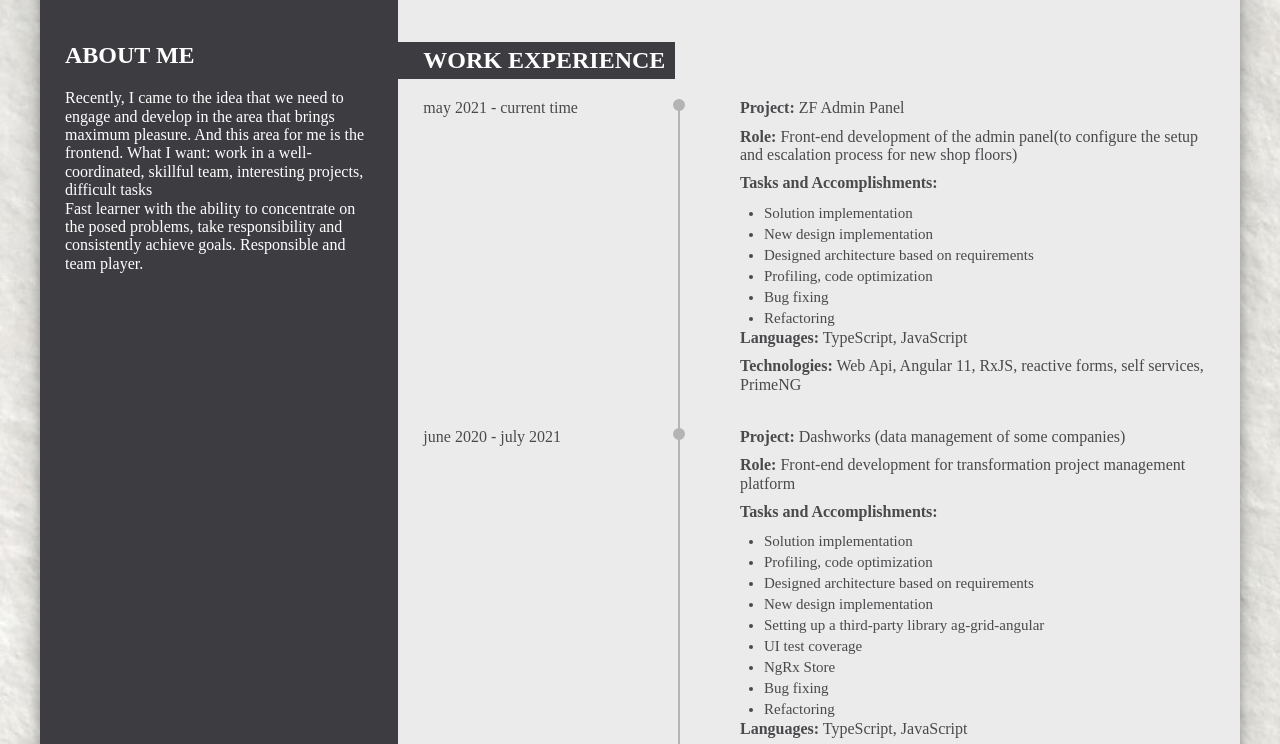
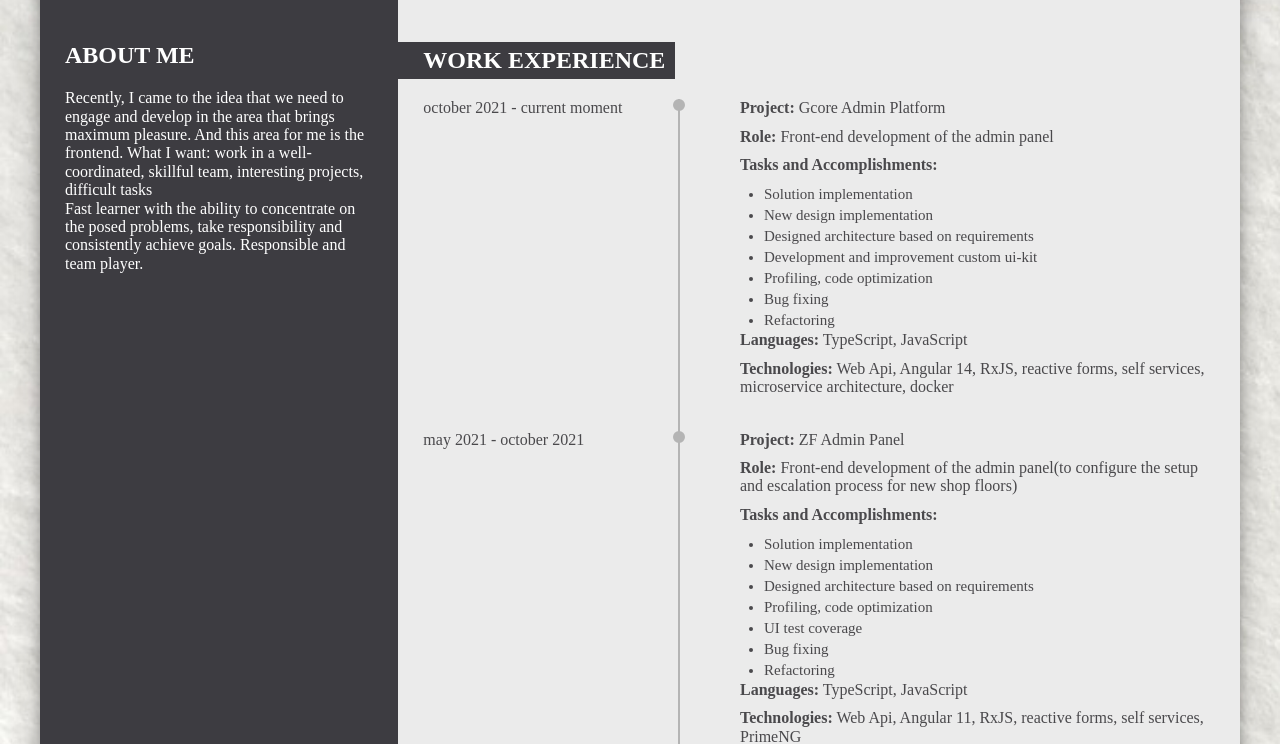
Before and after one commit to tsed-alex/my-cv, a website: page index.html in a window 1280 px wide. Shown: the part 222-966 px from the top of the page. Drawn offline with Linux system fonts and the light colour scheme; files whose address does not match are found by name.

Commit message:
15.05.2023 update cv

```diff
--- a/index.html
+++ b/index.html
@@ -50,7 +50,26 @@
       <section class="container__right-column">
         <h2>WORK EXPERIENCE</h2>
         <div class="tab-col">
-          <div class="tab-col__left">may 2021 - current time</div>
+          <div class="tab-col__left">october 2021 - current moment</div>
+          <div class="tab-col__right">
+            <p><b>Project:</b> Gcore Admin Platform</p>
+            <p><b>Role:</b> Front-end development of the admin panel</p>
+            <p><b>Tasks and Accomplishments:</b></p>
+            <ul class="work-experience-list">
+              <li class="work-experience-list__item">Solution implementation</li>
+              <li class="work-experience-list__item">New design implementation</li>
+              <li class="work-experience-list__item">Designed architecture based on requirements</li>
+              <li class="work-experience-list__item">Development and improvement custom ui-kit</li>
+              <li class="work-experience-list__item">Profiling, code optimization</li>
+              <li class="work-experience-list__item">Bug fixing</li>
+              <li class="work-experience-list__item">Refactoring</li>
+            </ul>
+            <p><b>Languages:</b> TypeScript, JavaScript</p>
+            <p><b>Technologies:</b> Web Api, Angular 14, RxJS, reactive forms, self services, microservice architecture, docker</p>
+          </div>
+        </div>
+        <div class="tab-col">
+          <div class="tab-col__left">may 2021 - october 2021</div>
           <div class="tab-col__right">
             <p><b>Project:</b> ZF Admin Panel</p>
             <p><b>Role:</b> Front-end development of the admin panel(to configure the setup and escalation process for new shop floors)</p>
@@ -60,6 +79,7 @@
               <li class="work-experience-list__item">New design implementation</li>
               <li class="work-experience-list__item">Designed architecture based on requirements</li>
               <li class="work-experience-list__item">Profiling, code optimization</li>
+              <li class="work-experience-list__item">UI test coverage</li>
               <li class="work-experience-list__item">Bug fixing</li>
               <li class="work-experience-list__item">Refactoring</li>
             </ul>
```
